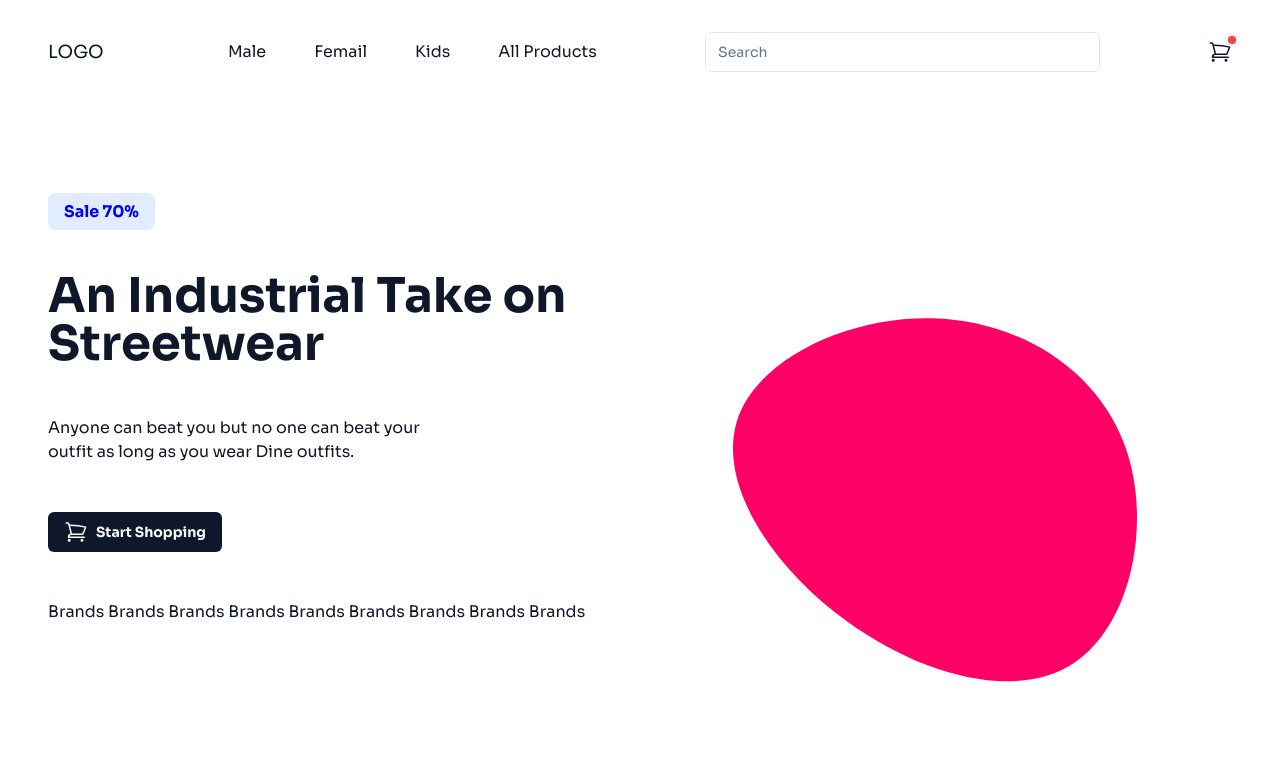
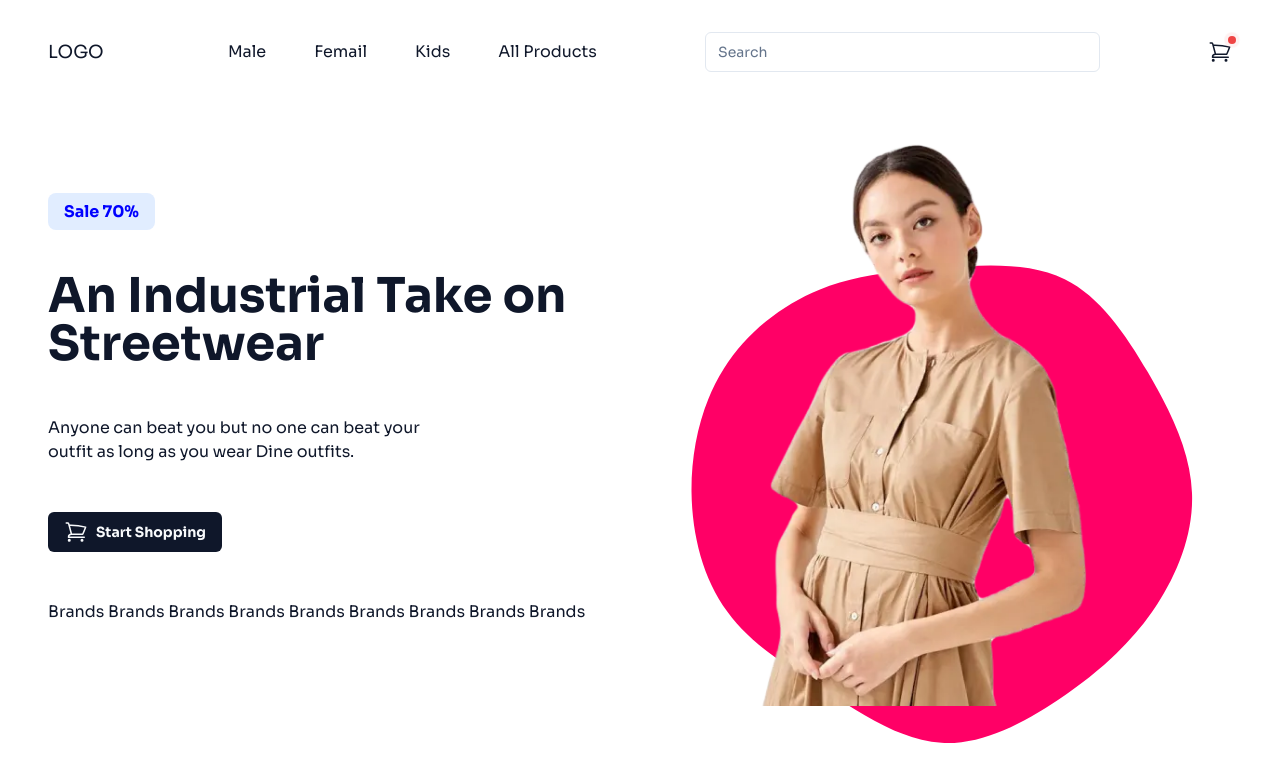
Before and after one commit to MohsinDev369/nextjs-ecom-hackathon2, a Next.js app: page / in a window 1280 px wide. Shown: the top 782 px of the page. Built offline with nearby package versions, Linux system fonts and the light colour scheme.

Commit message:
hero section don

```diff
--- a/src/components/Hero.tsx
+++ b/src/components/Hero.tsx
@@ -1,8 +1,9 @@
+import Image from "next/image";
 import { Button } from "./ui/button";
 const Hero = () => {
   return (
     <section className="flex mx-4 gap-4 justify-between mt-32">
-      <div className="w-2/4 space-y-12">
+      <div className="sm:w-2/4 space-y-12">
         {" "}
         {/* Hero-leftside div*/}
         <span className="text-[blue] bg-[#e1edff] px-4 py-2 rounded-lg font-bold">
@@ -34,7 +35,7 @@ const Hero = () => {
           Brands Brands Brands Brands Brands Brands Brands Brands Brands
         </div>
       </div>
-      <div className="w-2/4">
+      <div className="w-2/4 max-sm:hidden relative">
         {" "}
         {/* Hero-Right Section*/}
         <svg
@@ -43,10 +44,18 @@ const Hero = () => {
           className=""
         >
           <path
-            d="M163.1 83.6c9.8 26 2.7 61.6-17.1 74.9-19.9 13.3-52.5 4.3-78-14.3-25.6-18.6-44.1-46.8-37.6-68.3 6.5-21.4 38-36.2 67.2-35.4 29.1.8 55.8 17.1 65.5 43.1z"
-            fill="#F06"
+            fill="#FF0066"
+            d="M42.7,-72.9C54.7,-67,63.4,-54.3,71.2,-41C78.9,-27.7,85.8,-13.9,86.3,0.3C86.9,14.5,81.1,29,72.6,41.1C64.2,53.1,53,62.8,40.4,71.2C27.9,79.6,13.9,86.7,0.5,85.9C-13,85.1,-26.1,76.4,-39,68.2C-51.8,60,-64.6,52.3,-72.8,41C-81.1,29.8,-84.9,14.9,-85.1,-0.1C-85.2,-15.1,-81.7,-30.1,-74,-42.3C-66.3,-54.6,-54.3,-64,-41.3,-69.3C-28.2,-74.6,-14.1,-75.8,0.6,-76.8C15.3,-77.9,30.7,-78.8,42.7,-72.9Z"
+            transform="translate(100 100)"
           />
         </svg>
+        <Image
+          src="/assets/img/header.webp"
+          alt="katon-image"
+          width={900}
+          height={900}
+          className="absolute -top-14 right-0"
+        />
       </div>
     </section>
   );
```
Also changed, not shown: public/assets/img/header.webp (added).
